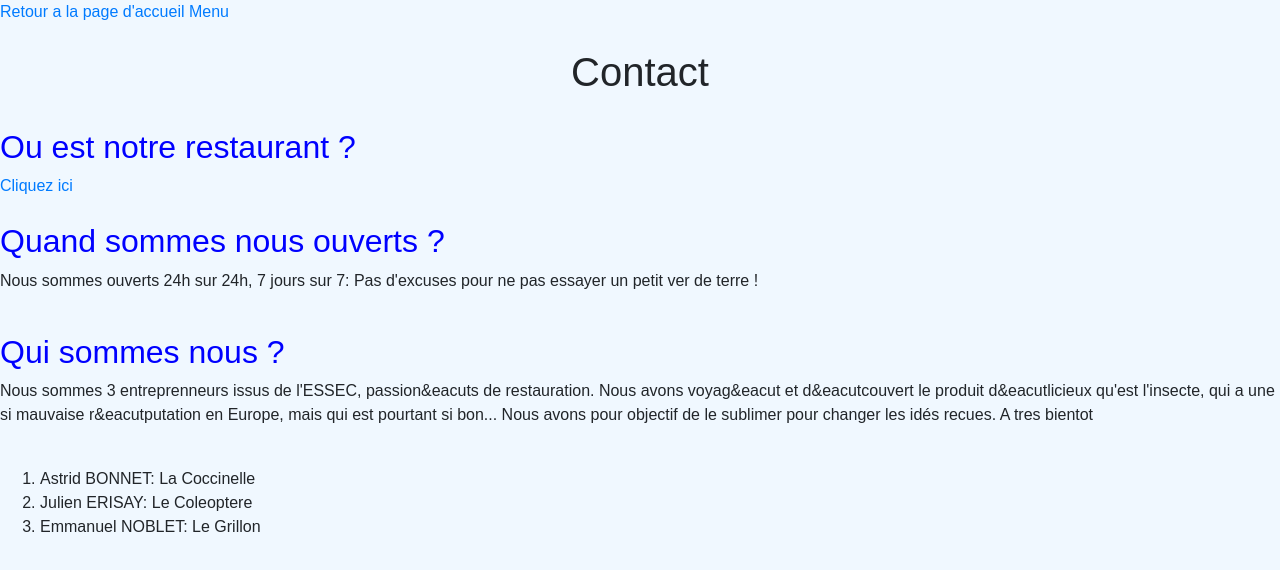
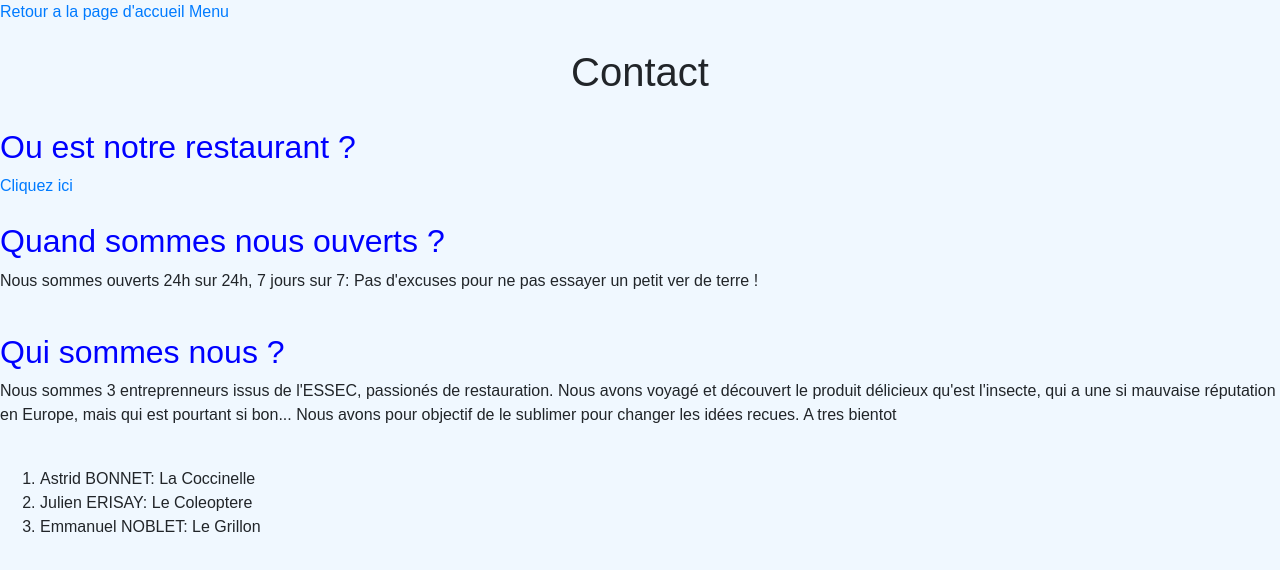
Before and after one commit to julieneri/insectivore, a plain HTML site: page contact.html in a window 1280 px wide. Drawn offline with nearby package versions, Linux system fonts and the light colour scheme.

Commit message:
Modifs accents 2

```diff
--- a/contact.html
+++ b/contact.html
@@ -26,7 +26,7 @@
 <br>
 <div id="Createurs">
     <h2>Qui sommes nous ?</h2>
-    <p>Nous sommes 3 entreprenneurs issus de l'ESSEC, passion&eacuts de restauration. Nous avons voyag&eacut et d&eacutcouvert le produit d&eacutlicieux qu'est l'insecte, qui a une si mauvaise r&eacutputation en Europe, mais qui est pourtant si bon... Nous avons pour objectif de le sublimer pour changer les id&eacutes recues. A tres bientot</p>
+    <p>Nous sommes 3 entreprenneurs issus de l'ESSEC, passion&eacutes de restauration. Nous avons voyag&eacute et d&eacutecouvert le produit d&eacutelicieux qu'est l'insecte, qui a une si mauvaise r&eacuteputation en Europe, mais qui est pourtant si bon... Nous avons pour objectif de le sublimer pour changer les id&eacutees recues. A tres bientot</p>
 <br>
     <ol><!--Description des Créateurs assimilé à un nom d'insecte-->
         <li>Astrid BONNET: La Coccinelle</li>
```
